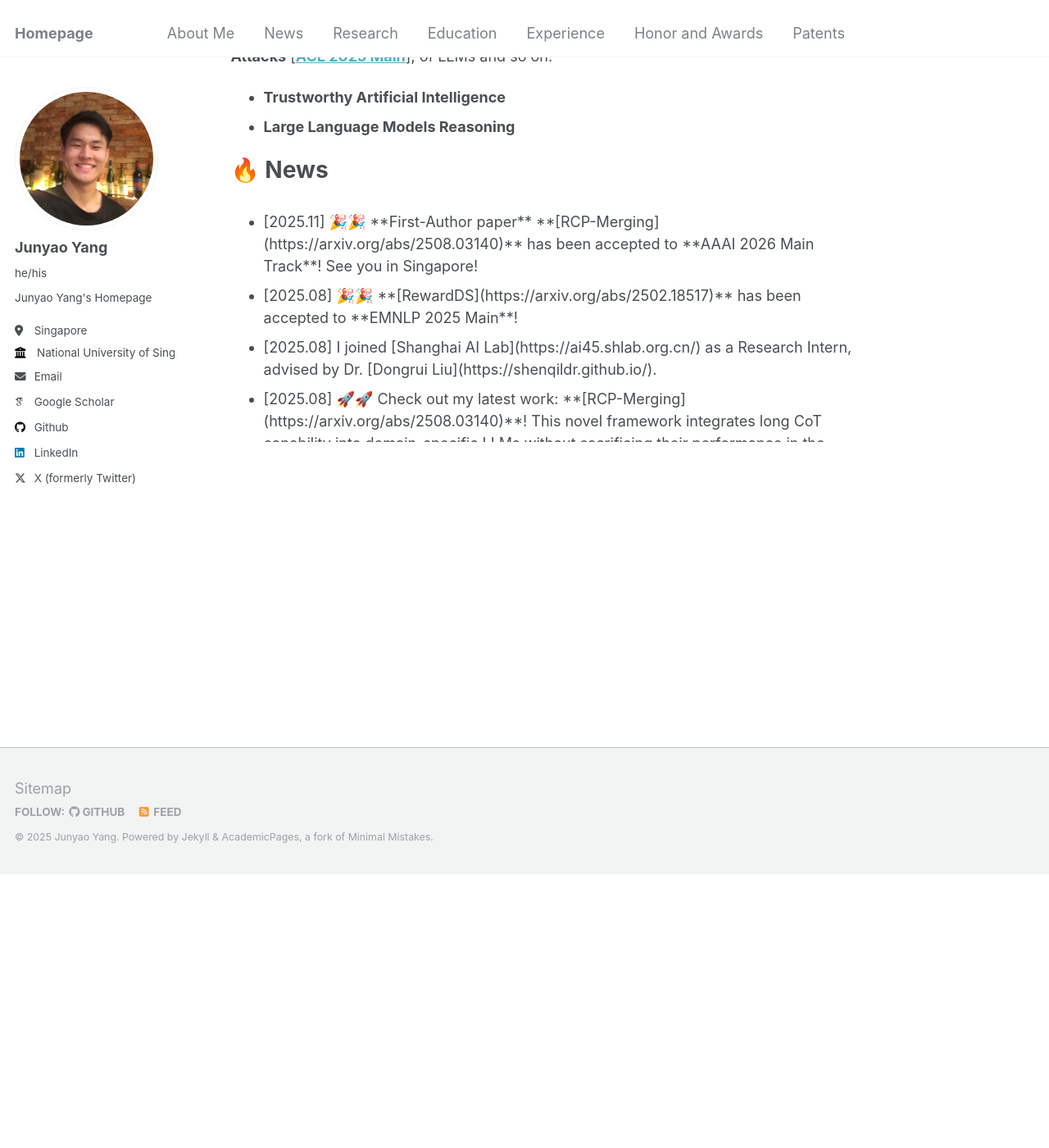
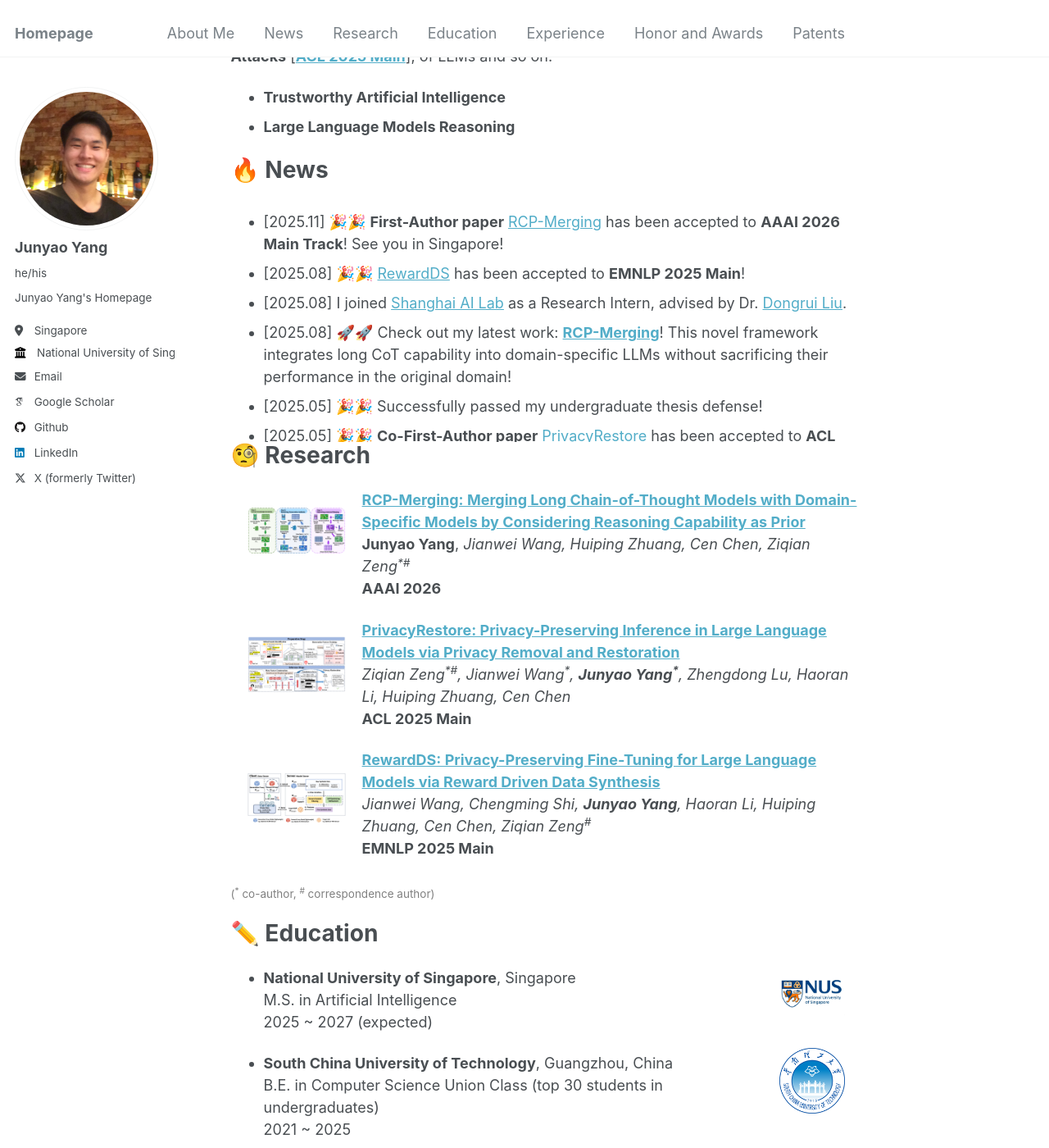
Before and after one commit to jyyang26/jyyang26.github.io, a Jekyll site: the page built from _pages/about.md, in a window 1280 px wide and 1400 px high, scrolled down 333 px. Shown: the whole window at 82% size. Built offline with Jekyll 4.4.1, drawn with Linux system fonts in a browser that asks for light colours; some web fonts are replaced; some of the changed text lies outside the part shown.

Commit message:
Update about.md

```diff
--- a/_pages/about.md
+++ b/_pages/about.md
@@ -24,21 +24,45 @@ My research story revolves around **the Underlying Principles and Understanding
 
 # 🔥 News
 <div style="max-height: 300px; overflow-y: auto;">
-<ul>
-<li>[2025.11] 🎉🎉 **First-Author paper** **[RCP-Merging](https://arxiv.org/abs/2508.03140)** has been accepted to **AAAI 2026 Main Track**! See you in Singapore!
-<li>[2025.08] 🎉🎉 **[RewardDS](https://arxiv.org/abs/2502.18517)** has been accepted to **EMNLP 2025 Main**!
-<li>[2025.08] I joined [Shanghai AI Lab](https://ai45.shlab.org.cn/) as a Research Intern, advised by Dr. [Dongrui Liu](https://shenqildr.github.io/).
-<li>[2025.08] 🚀🚀 Check out my latest work: **[RCP-Merging](https://arxiv.org/abs/2508.03140)**! This novel framework integrates long CoT capability into domain-specific LLMs without sacrificing their performance in the original domain!
-<li>[2025.05] 🎉🎉 Successfully passed my undergraduate thesis defense!
-<li>[2025.05] 🎉🎉 **Co-First-Author paper** **[PrivacyRestore](https://arxiv.org/abs/2406.01394)** has been accepted to **ACL 2025 Main**! Deeply grateful to my mentor Ziqian and collaborator Jianwei! See you in Vienna!
-<li>[2025.02] 🚀🚀 Please check our newest papers: **[RewardDS](https://arxiv.org/abs/2502.18517)** and **[PrivacyRestore](https://arxiv.org/abs/2406.01394)**! Thanks to the help of other collaborators.
-<li>[2024.07] I joined [ZeroNLP](https://github.com/ZeroNLP) as a Research Assistant, advised by Prof. [Ziqian Zeng](https://ziqianzeng.github.io/).
-<li>[2024.07] I spent a wonderful time at Tencent as a machine learning intern!
-<li>[2024.07] **Contextless CS** is available now, which reaches **20,000 DAU**! Check my work **[here](https://kf.qq.com/)**!
-<li>[2024.04] I joined Tencent as a machine learning intern.
-<li>[2024.03] I spent a wonderful time at ShenZhen Stock Exchange as a machine learning intern!
-</ul>
-<div style="height: 2em;"></div>
+  <ul>
+    <li>
+      [2025.11] 🎉🎉 <strong>First-Author paper</strong> <a href="https://arxiv.org/abs/2508.03140">RCP-Merging</a> has been accepted to <strong>AAAI 2026 Main Track</strong>! See you in Singapore!
+    </li>
+    <li>
+      [2025.08] 🎉🎉 <a href="https://arxiv.org/abs/2502.18517">RewardDS</a> has been accepted to <strong>EMNLP 2025 Main</strong>!
+    </li>
+    <li>
+      [2025.08] I joined <a href="https://ai45.shlab.org.cn/">Shanghai AI Lab</a> as a Research Intern, advised by Dr. <a href="https://shenqildr.github.io/">Dongrui Liu</a>.
+    </li>
+    <li>
+      [2025.08] 🚀🚀 Check out my latest work: <strong><a href="https://arxiv.org/abs/2508.03140">RCP-Merging</a></strong>! This novel framework integrates long CoT capability into domain-specific LLMs without sacrificing their performance in the original domain!
+    </li>
+    <li>
+      [2025.05] 🎉🎉 Successfully passed my undergraduate thesis defense!
+    </li>
+    <li>
+      [2025.05] 🎉🎉 <strong>Co-First-Author paper</strong> <a href="https://arxiv.org/abs/2406.01394">PrivacyRestore</a> has been accepted to <strong>ACL 2025 Main</strong>! Deeply grateful to my mentor Ziqian and collaborator Jianwei! See you in Vienna!
+    </li>
+    <li>
+      [2025.02] 🚀🚀 Please check our newest papers: <strong><a href="https://arxiv.org/abs/2502.18517">RewardDS</a></strong> and <strong><a href="https://arxiv.org/abs/2406.01394">PrivacyRestore</a></strong>! Thanks to the help of other collaborators.
+    </li>
+    <li>
+      [2024.07] I joined <a href="https://github.com/ZeroNLP">ZeroNLP</a> as a Research Assistant, advised by Prof. <a href="https://ziqianzeng.github.io/">Ziqian Zeng</a>.
+    </li>
+    <li>
+      [2024.07] I spent a wonderful time at Tencent as a machine learning intern!
+    </li>
+    <li>
+      [2024.07] <strong>Contextless CS</strong> is available now, which reaches <strong>20,000 DAU</strong>! Check my work <strong><a href="https://kf.qq.com/">here</a></strong>!
+    </li>
+    <li>
+      [2024.04] I joined Tencent as a machine learning intern.
+    </li>
+    <li>
+      [2024.03] I spent a wonderful time at ShenZhen Stock Exchange as a machine learning intern!
+    </li>
+  </ul>
+  <div style="height: 2em;"></div>
 </div>
 
 # 🧐 Research
```
